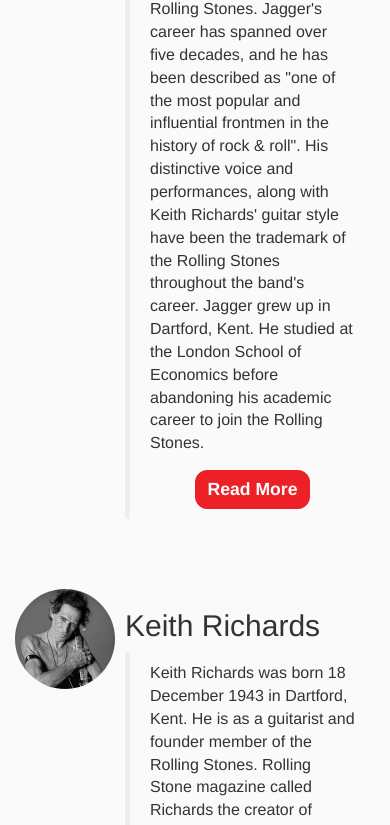
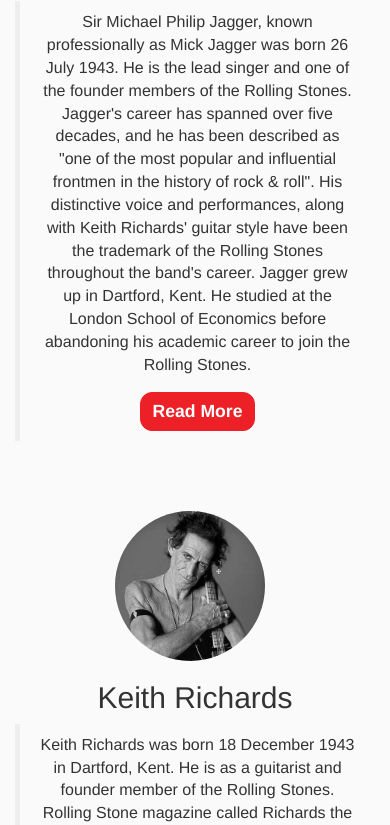
Before and after one commit to Code-Institute-Submissions/jtuck15-milestone-project-1, a plain HTML site: page band.html in a window 390 px wide. Shown: the part 608-1433 px from the top of the page. Drawn offline with nearby package versions, Linux system fonts and the light colour scheme.

Commit message:
update band page for mobile

```diff
--- a/band.html
+++ b/band.html
@@ -74,11 +74,11 @@
                 <div class="row">
                     <div class="col-xs-12">
                         <div class="media">
-                            <div class="media-left">
+                            <div class="media-left band">
                                 <!--Trigger the Modal-->
                                 <img id="jaggerImg" src="images/mickjagger.jpg" class="img-circle media-object" alt="Legendary Vocalist 'Mick Jagger'">
                             </div>
-                            <div class="media-body">
+                            <div class="media-body summary">
                                 <h2>Mick Jagger</h2>
                                 <blockquote class="bio">
                                     <p>
@@ -112,10 +112,10 @@
                     </div>
                     <div class="col-xs-12">
                         <div class="media">
-                            <div class="media-left">
+                            <div class="media-left band">
                                 <img id="richardsImg" src="images/keithrichards2.jpg" class="img-circle media-object" alt="One of the Greatest Guitarists of all time, 'Keith Richards'">
                             </div>
-                            <div class="media-body">
+                            <div class="media-body summary">
                                 <h2>Keith Richards</h2>
                                 <blockquote class="bio">
                                     <p>
@@ -158,10 +158,10 @@
                     </div>
                     <div class="col-xs-12">
                         <div class="media">
-                            <div class="media-left">
+                            <div class="media-left band">
                                 <img id="wattsImg" src="images/charliewatts.jpg" class="img-circle media-object" alt="Once quoted as Rock's Greatest Drummer, 'Charlie Watts'">
                             </div>
-                            <div class="media-body">
+                            <div class="media-body summary">
                                 <h2>Charlie Watts</h2>
                                 <blockquote class="bio">
                                     <p>
@@ -206,10 +206,10 @@
                     </div>
                     <div class="col-xs-12">
                         <div class="media">
-                            <div class="media-left">
+                            <div class="media-left band">
                                 <img id="woodImg" src="images/ronniewood.jpg" class="img-circle media-object" alt="Inducted into the Hall of Fame twice, Guitarist and Rock Legend, 'Ronnie Wood'">
                             </div>
-                            <div class="media-body">
+                            <div class="media-body summary">
                                 <h2>Ronnie Wood</h2>
                                 <blockquote class="bio">
                                     <p>
--- a/main.css
+++ b/main.css
@@ -895,8 +895,8 @@ i.fa.fa-youtube {
     #richardsImg,
     #wattsImg,
     #woodImg {
-        height: 100px;
-        width: 100px;
+        height: 150px;
+        width: 150px;
     }
 
     .modal-info,
@@ -910,6 +910,34 @@ i.fa.fa-youtube {
     }
 
     li.active a.hvr-grow {
-    text-shadow: 0px 5px 30px rgba(255, 255, 255, 1), 5px 0px 30px rgba(255, 255, 255, 1), 0px -5px 30px rgba(255, 255, 255, 1), 0px 5px 30px rgba(255, 255, 255, 1), 10px -10px 30px rgba(255, 255, 255, 1), 10px 10px 30px rgba(255, 255, 255, 1), -10px 10px 30px rgba(255, 255, 255, 1), -10px -10px 30px rgba(255, 255, 255, 1);
+    text-shadow:
+        0px 5px 30px rgba(255, 255, 255, 1),
+        5px 0px 30px rgba(255, 255, 255, 1),
+        0px -5px 30px rgba(255, 255, 255, 1),
+        0px 5px 30px rgba(255, 255, 255, 1),
+        10px -10px 30px rgba(255, 255, 255, 1),
+        10px 10px 30px rgba(255, 255, 255, 1),
+        -10px 10px 30px rgba(255, 255, 255, 1),
+        -10px -10px 30px rgba(255, 255, 255, 1);
 }
 }
+
+/*----------------Media Queries Band Section-------------------*/
+
+@media (max-width: 420px) {
+    img#jaggerImg,
+    img#richardsImg,
+    img#wattsImg,
+    img#woodImg {
+        margin: auto;
+    }
+
+    .band{
+        display: block;
+        padding-bottom: 0;
+    }
+
+    .media-body.summary {
+        text-align: center;
+    }
+}
```
